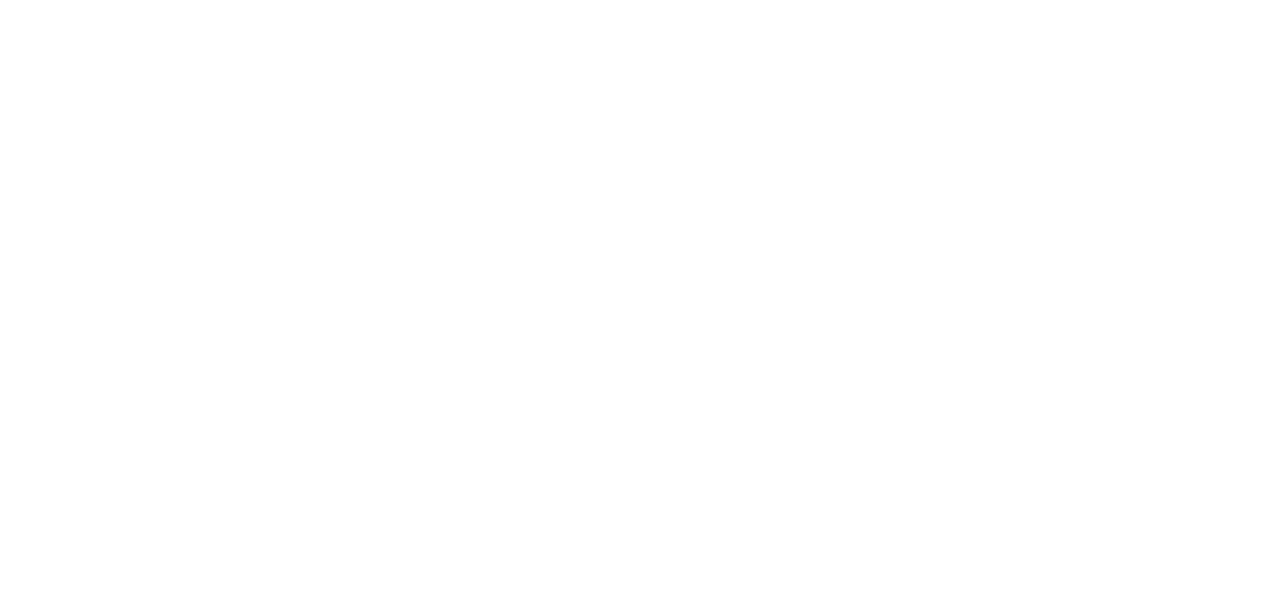
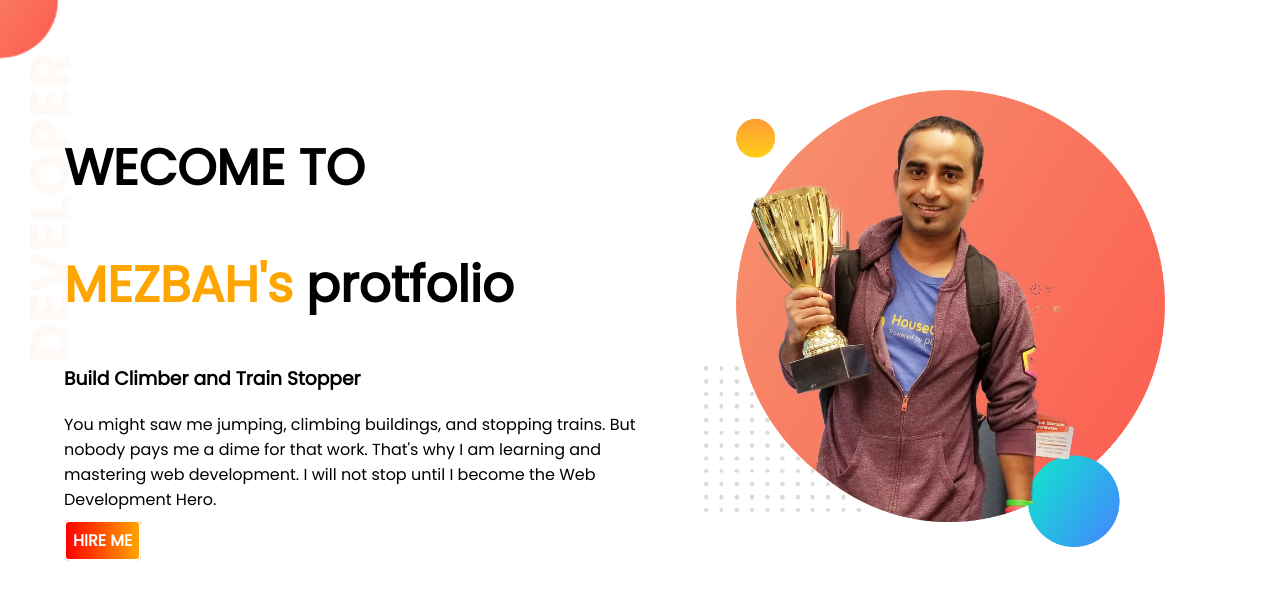
Before and after one commit to M3ZBAH/developer-protfolio, a plain HTML site: page index.html in a window 1280 px wide. Drawn offline with Linux system fonts and the light colour scheme.

Commit message:
1st section done

```diff
--- a/index.html
+++ b/index.html
@@ -1,13 +1,34 @@
 <!DOCTYPE html>
 <html lang="en">
+
 <head>
     <meta charset="UTF-8">
     <meta http-equiv="X-UA-Compatible" content="IE=edge">
     <meta name="viewport" content="width=device-width, initial-scale=1.0">
     <title>Mezbah's Protfolio</title>
+    <link rel="preconnect" href="https://fonts.googleapis.com">
+    <link rel="preconnect" href="https://fonts.gstatic.com" crossorigin>
+    <link href="https://fonts.googleapis.com/css2?family=Poppins&display=swap" rel="stylesheet">
     <link rel="stylesheet" href="style.css">
 </head>
+
 <body>
+    <section class="top-banner">
+        <div class="half-width">
+            <h1>WECOME TO</h1>
+            <h1><span class="orange-color">MEZBAH's</span> protfolio</h1>
+            <h3>Build Climber and Train Stopper</h3>
+            <p>You might saw me jumping, climbing buildings, and stopping trains. But nobody pays me a dime for that
+                work.
+                That's why I am learning and mastering web development. I will not stop until I become the Web
+                Development
+                Hero.</p>
+            <a class="link-button" target="_blank" href="https://www.facebook.com/mezbah.uddin.18400">HIRE ME</a>
+        </div>
+        <div class="half-width"><img src="images/jhankar.png" alt="" srcset="">
+        </div>
+    </section>
 
 </body>
+
 </html>
--- a/style.css
+++ b/style.css
@@ -0,0 +1,43 @@
+body {
+    font-family: 'Poppins', sans-serif;
+    margin: 0%;
+}
+
+h1 {
+    font-size: 50px;
+
+}
+
+.orange-color {
+    color: orange;
+}
+
+section {
+    display: flex;
+}
+
+.half-width {
+    width: 50%;
+    padding-left: 5%;
+    padding-top: 7%;
+
+}
+
+.half-width img {
+    width: 80%;
+}
+
+.link-button {
+    text-decoration: none;
+    background-image: linear-gradient(270deg, orange, red);
+    padding: 7px 7px;
+    color: white;
+    font-weight: 700;
+    border-radius: 5px;
+    border: solid 2px;
+}
+
+.top-banner {
+    background-image: url(/images/top-banner.png);
+    background-repeat: no-repeat;
+}
```
Also changed, not shown: images/dream-bg.png (added), images/exp-bg.png (added), images/jhankar.png (added), images/jhankar2.png (added), images/my-bg.png (added), images/my-bg2.png (added), images/top-banner.png (added), 7 other files.
